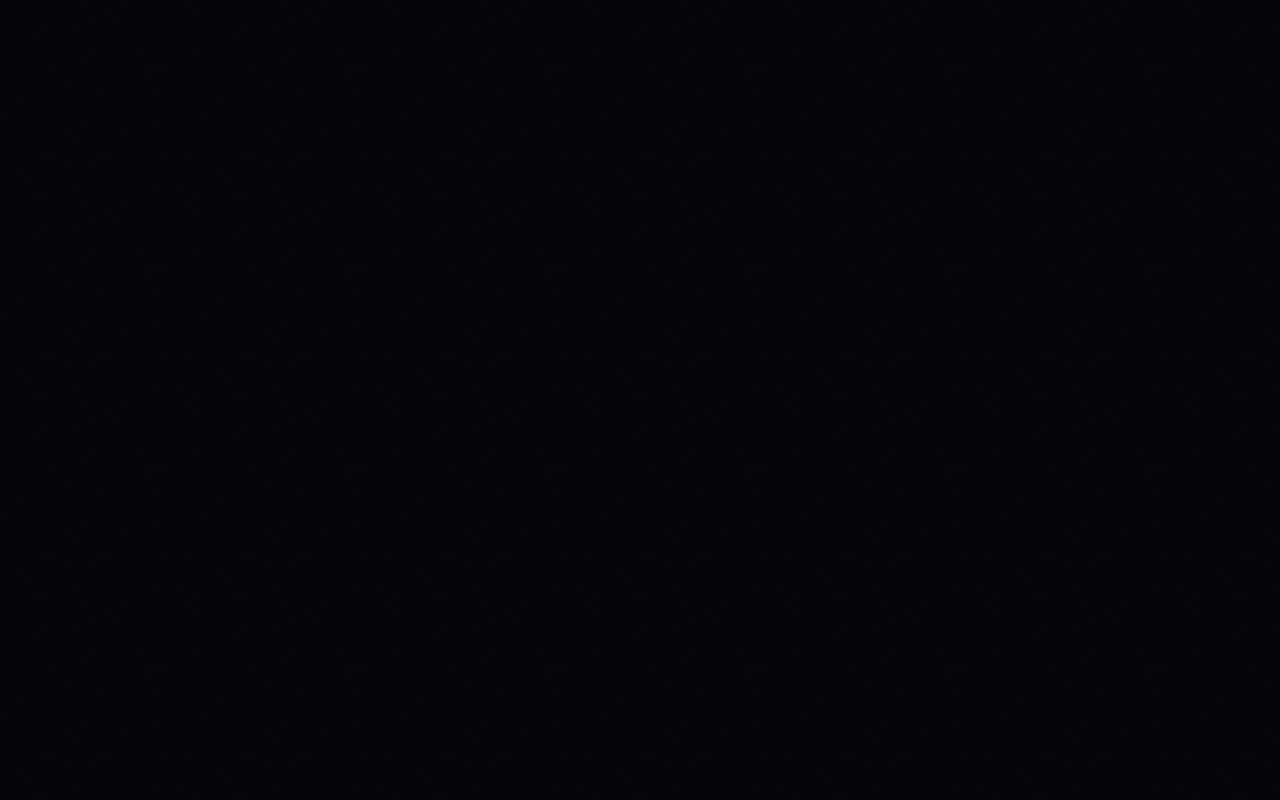
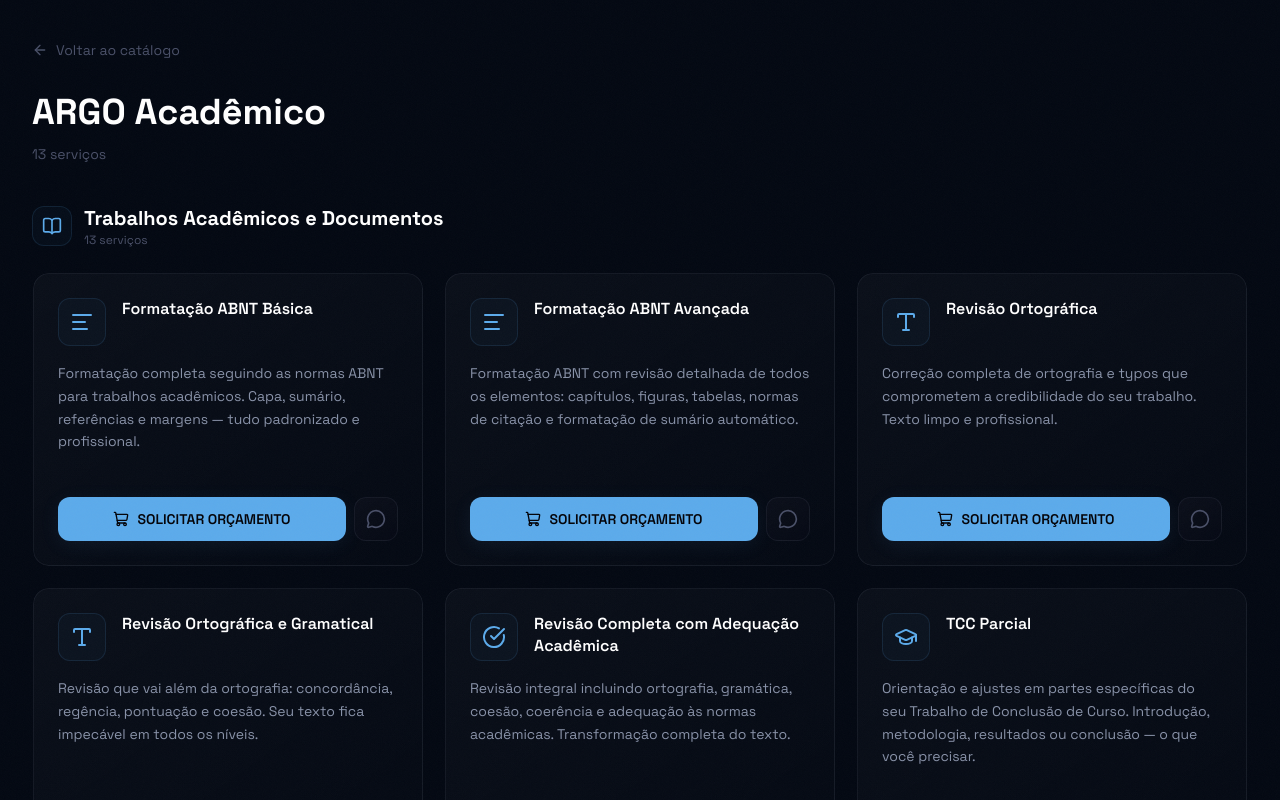
Before and after one commit to tassiadossantos/catalogo-argo, a React (Vite) app: page /marca/argo-academico in a window 1280 px wide. Before the commit this address had no page. Shown: the top 800 px of the page. Built offline with nearby package versions, Linux system fonts and the light colour scheme.

Commit message:
fix: agrupar categorias por marca, eliminando nomes duplicados nos cards da home. Cria BrandPage para exibir todos os serviços de uma marca.

```diff
--- a/src/App.jsx
+++ b/src/App.jsx
@@ -11,25 +11,11 @@ import { QuoteCartPanel } from './components/cart/QuoteCartPanel';
 import { SectionTitle } from './components/ui/SectionTitle';
 import { ServicePage } from './pages/ServicePage';
 import { CategoryPage } from './pages/CategoryPage';
+import { BrandPage } from './pages/BrandPage';
 import { categorias, pacotes } from './data/services';
+import { brands } from './data/brands';
 import { getCategoryIcon } from './components/catalog/categoryIcons';
 import { getAccent } from './components/catalog/categoryAccents';
-
-const brandCategoryNames = {
-  'trabalhos-academicos': 'ARGO Acadêmico',
-  'curriculos-carreira': 'ARGO Carreira',
-  'servicos-online-burocraticos': 'ARGO Documentos',
-  'redacao-digitação-contratos': 'ARGO Documentos',
-  'impressao-digitalizacao': 'ARGO Impressão',
-  'presenca-digital': 'ARGO Digital',
-  'comerciantes-autonomos': 'ARGO Digital',
-  'desenvolvimento-web': 'ARGO Web & Tech',
-  'informatica-suporte': 'ARGO Web & Tech',
-  'personalizacao-impressa': 'ARGO Impressão',
-  'festas-personalizados': 'ARGO Festas',
-  'automacao-solucoes-digitais': 'ARGO Web & Tech',
-  'bottons-personalizados': 'ARGO Bottons'
-};
 
 const howItWorks = [
   {
@@ -187,7 +173,6 @@ const testimonials = [
 function CatalogPage() {
   const [cartOpen, setCartOpen] = useState(false);
 
-  const sortedCategories = [...categorias].sort((a, b) => a.prioridade - b.prioridade);
   const testimonialMarqueeItems = [...testimonials, ...testimonials];
 
   return (
@@ -205,14 +190,23 @@ function CatalogPage() {
             />
 
             <div className="grid grid-cols-1 md:grid-cols-2 lg:grid-cols-3 gap-5 sm:gap-6 mt-10 stagger" style={{ gridAutoRows: '1fr' }}>
-              {sortedCategories.map((cat) => {
-                const Icon = getCategoryIcon(cat.id);
-                const accent = getAccent(cat.id);
+              {brands.map((brand) => {
+                const primaryCatId = brand.categoriaIds[0];
+                const primaryCat = categorias.find((c) => c.id === primaryCatId);
+                const Icon = getCategoryIcon(primaryCatId);
+                const accent = getAccent(primaryCatId);
+                const totalItems = brand.categoriaIds.reduce((sum, catId) => {
+                  const cat = categorias.find((c) => c.id === catId);
+                  return sum + (cat ? cat.itens.length : 0);
+                }, 0);
+                const otherCats = brand.categoriaIds.slice(1)
+                  .map((catId) => categorias.find((c) => c.id === catId))
+                  .filter(Boolean);
 
                 return (
                   <Link
-                    key={cat.id}
-                    to={`/categoria/${cat.id}`}
+                    key={brand.slug}
+                    to={`/marca/${brand.slug}`}
                     className="group relative rounded-2xl overflow-hidden holo-border hover-lift card-glow"
                     style={{ '--glow-color': accent }}
                   >
@@ -229,19 +223,33 @@ function CatalogPage() {
                         </div>
                         <div>
                           <h3 className="font-bold text-white text-lg leading-snug group-hover:text-primary-light transition-colors duration-300">
-                            {brandCategoryNames[cat.id] || cat.titulo}
+                            {brand.nome}
                           </h3>
-                          <p className="text-sm text-text-muted mt-1">{cat.titulo} · {cat.itens.length} serviços</p>
+                          <p className="text-sm text-text-muted mt-1">{totalItems} serviços</p>
                         </div>
                       </div>
 
                       <p className="text-sm font-semibold mb-3" style={{ color: accent }}>
-                        {cat.gancho}
+                        {primaryCat.gancho}
                       </p>
 
                       <p className="text-text-secondary text-sm leading-relaxed mb-5 flex-1">
-                        {cat.subtexto}
+                        {primaryCat.subtexto}
                       </p>
+
+                      {otherCats.length > 0 && (
+                        <div className="flex flex-wrap gap-2 mb-5">
+                          {otherCats.map((oc) => (
+                            <span
+                              key={oc.id}
+                              className="inline-flex items-center gap-1.5 px-2.5 py-1 rounded-lg text-[11px] font-medium"
+                              style={{ backgroundColor: `${getAccent(oc.id)}0a`, color: getAccent(oc.id), border: `1px solid ${getAccent(oc.id)}12` }}
+                            >
+                              {oc.titulo}
+                            </span>
+                          ))}
+                        </div>
+                      )}
                     </div>
                   </Link>
                 );
@@ -407,7 +415,7 @@ function CatalogPage() {
                   <p className="text-text-muted text-xs sm:text-sm">Serviços disponíveis</p>
                 </div>
                 <div className="text-center p-5 rounded-2xl glass border border-white/[0.04]">
-                  <p className="text-3xl sm:text-4xl font-bold text-primary mb-1">13</p>
+                  <p className="text-3xl sm:text-4xl font-bold text-primary mb-1">9</p>
                   <p className="text-text-muted text-xs sm:text-sm">Áreas de atuação</p>
                 </div>
                 <div className="text-center p-5 rounded-2xl glass border border-white/[0.04]">
@@ -505,6 +513,7 @@ function App() {
           <Routes>
             <Route path="/" element={<CatalogPage />} />
             <Route path="/categoria/:id" element={<CategoryPage />} />
+            <Route path="/marca/:brandSlug" element={<BrandPage />} />
             <Route path="/servico/:id" element={<ServicePage />} />
           </Routes>
         </div>
--- /dev/null
+++ b/src/data/brands.js
@@ -0,0 +1,42 @@
+export const brands = [
+  {
+    slug: 'argo-academico',
+    nome: 'ARGO Acadêmico',
+    categoriaIds: ['trabalhos-academicos'],
+  },
+  {
+    slug: 'argo-carreira',
+    nome: 'ARGO Carreira',
+    categoriaIds: ['curriculos-carreira'],
+  },
+  {
+    slug: 'argo-documentos',
+    nome: 'ARGO Documentos',
+    categoriaIds: ['servicos-online-burocraticos', 'redacao-digitação-contratos'],
+  },
+  {
+    slug: 'argo-impressao',
+    nome: 'ARGO Impressão',
+    categoriaIds: ['impressao-digitalizacao', 'personalizacao-impressa'],
+  },
+  {
+    slug: 'argo-digital',
+    nome: 'ARGO Digital',
+    categoriaIds: ['presenca-digital', 'comerciantes-autonomos'],
+  },
+  {
+    slug: 'argo-web-tech',
+    nome: 'ARGO Web & Tech',
+    categoriaIds: ['desenvolvimento-web', 'informatica-suporte', 'automacao-solucoes-digitais'],
+  },
+  {
+    slug: 'argo-festas',
+    nome: 'ARGO Festas',
+    categoriaIds: ['festas-personalizados'],
+  },
+  {
+    slug: 'argo-bottons',
+    nome: 'ARGO Bottons',
+    categoriaIds: ['bottons-personalizados'],
+  },
+];
--- /dev/null
+++ b/src/pages/BrandPage.jsx
@@ -0,0 +1,159 @@
+import { useParams, Link } from 'react-router-dom';
+import { ArrowLeft, ShoppingCart, MessageCircle } from 'lucide-react';
+import { brands } from '../data/brands';
+import { categorias } from '../data/services';
+import { getCategoryIcon, getServiceIcon } from '../components/catalog/categoryIcons';
+import { getAccent } from '../components/catalog/categoryAccents';
+import { useQuoteCart } from '../context/QuoteCartContext';
+
+export function BrandPage() {
+  const { brandSlug } = useParams();
+  const brand = brands.find((b) => b.slug === brandSlug);
+  const { addItem, isInCart } = useQuoteCart();
+
+  if (!brand) {
+    return (
+      <div className="min-h-screen flex items-center justify-center bg-surface">
+        <div className="text-center">
+          <h1 className="text-2xl font-bold text-white mb-4">Marca não encontrada</h1>
+          <Link to="/" className="text-primary hover:underline">Voltar ao catálogo</Link>
+        </div>
+      </div>
+    );
+  }
+
+  const brandCategories = brand.categoriaIds
+    .map((id) => categorias.find((c) => c.id === id))
+    .filter(Boolean);
+
+  const firstCat = brandCategories[0];
+  const accent = getAccent(firstCat.id);
+
+  const generateWhatsAppLink = (serviceName) => {
+    const message = `Olá! Gostaria de solicitar um orçamento para: ${serviceName}`;
+    return `https://wa.me/5571996171605?text=${encodeURIComponent(message)}`;
+  };
+
+  return (
+    <div className="min-h-screen bg-surface">
+      <div className="fixed inset-0 pointer-events-none">
+        <div className="absolute top-0 left-1/2 -translate-x-1/2 w-[400px] h-[250px] sm:w-[600px] sm:h-[350px] lg:w-[900px] lg:h-[500px] glow-spot opacity-15" style={{ backgroundColor: `${accent}05` }} />
+        <div className="absolute bottom-0 right-0 w-[200px] h-[200px] sm:w-[300px] sm:h-[300px] lg:w-[400px] lg:h-[400px] glow-spot opacity-10 bg-accent/[0.01]" />
+      </div>
+      <div className="absolute inset-0 bg-grid-dense opacity-8 pointer-events-none" />
+
+      <div className="relative mx-auto max-w-7xl px-4 sm:px-6 lg:px-8 py-8 sm:py-10">
+        <Link
+          to="/"
+          className="inline-flex items-center gap-2 text-sm text-text-muted hover:text-white transition-colors duration-300 mb-8 group"
+        >
+          <ArrowLeft className="w-4 h-4 group-hover:-translate-x-1 transition-transform duration-300" />
+          Voltar ao catálogo
+        </Link>
+
+        <div className="mb-10">
+          <h1 className="text-3xl sm:text-4xl font-bold text-white mb-3">{brand.nome}</h1>
+          <p className="text-text-muted text-sm">
+            {brandCategories.length > 1
+              ? `${brandCategories.length} categorias · ${brandCategories.reduce((sum, c) => sum + c.itens.length, 0)} serviços`
+              : `${brandCategories[0].itens.length} serviços`
+            }
+          </p>
+        </div>
+
+        {brandCategories.map((cat) => {
+          const CatIcon = getCategoryIcon(cat.id);
+          const catAccent = getAccent(cat.id);
+
+          return (
+            <section key={cat.id} className="mb-12 last:mb-0">
+              <div className="flex items-center gap-3 mb-6">
+                <div
+                  className="w-10 h-10 rounded-xl flex items-center justify-center shrink-0"
+                  style={{
+                    backgroundColor: `${catAccent}08`,
+                    border: `1px solid ${catAccent}20`
+                  }}
+                >
+                  <CatIcon className="w-5 h-5" style={{ color: catAccent }} />
+                </div>
+                <div>
+                  <h2 className="text-lg sm:text-xl font-bold text-white">{cat.titulo}</h2>
+                  <p className="text-xs text-text-muted">{cat.itens.length} serviços</p>
+                </div>
+              </div>
+
+              <div className="grid grid-cols-1 sm:grid-cols-2 lg:grid-cols-3 gap-5 stagger">
+                {cat.itens.map((item, index) => {
+                  const serviceId = `${cat.id}-${index}`;
+                  const ServiceIcon = getServiceIcon(item.nome);
+                  const inCart = isInCart(serviceId);
+
+                  return (
+                    <div
+                      key={index}
+                      className="group relative rounded-2xl overflow-hidden holo-border hover-lift"
+                    >
+                      <div className="relative glass rounded-2xl h-full flex flex-col border border-white/[0.04] group-hover:border-white/[0.08] transition-all duration-500">
+                        <div className="p-6 flex-1 flex flex-col">
+                          <div className="flex items-start gap-4 mb-4">
+                            <div
+                              className="w-12 h-12 rounded-xl flex items-center justify-center shrink-0 transition-all duration-500 group-hover:scale-110"
+                              style={{
+                                backgroundColor: `${catAccent}08`,
+                                border: `1px solid ${catAccent}20`
+                              }}
+                            >
+                              <ServiceIcon className="w-6 h-6 transition-colors duration-300" style={{ color: catAccent }} />
+                            </div>
+                            <div className="flex-1 min-w-0">
+                              <h3 className="font-semibold text-white text-base leading-snug">
+                                {item.nome}
+                              </h3>
+                            </div>
+                          </div>
+                          <p className="text-text-secondary text-sm leading-relaxed mb-5 flex-1">
+                            {item.descricao}
+                          </p>
+                        </div>
+
+                        <div className="px-4 sm:px-6 pb-4 sm:pb-6 flex items-center gap-2">
+                          <button
+                            onClick={() => addItem({ id: serviceId, nome: item.nome, categoria: cat.titulo })}
+                            disabled={inCart}
+                            className={`flex-1 flex items-center justify-center gap-2 h-10 sm:h-11 rounded-xl text-xs sm:text-sm font-semibold transition-all duration-300 ${
+                              inCart
+                                ? 'glass text-primary border border-primary/10'
+                                : 'text-[#030308] hover:brightness-110 active:scale-[0.97]'
+                            }`}
+                            style={!inCart ? {
+                              backgroundColor: catAccent,
+                              boxShadow: `0 4px 20px ${catAccent}15`
+                            } : undefined}
+                          >
+                            <ShoppingCart className="w-4 h-4" />
+                            <span className="hidden sm:inline">{inCart ? 'ADICIONADO' : 'SOLICITAR ORÇAMENTO'}</span>
+                            <span className="sm:hidden">{inCart ? 'ADICIONADO' : 'ORÇAMENTO'}</span>
+                          </button>
+                          <a
+                            href={generateWhatsAppLink(item.nome)}
+                            target="_blank"
+                            rel="noopener noreferrer"
+                            className="flex items-center justify-center w-11 h-11 rounded-xl glass hover:bg-white/[0.03] text-text-muted hover:text-white transition-all duration-300"
+                            aria-label={`Contatar sobre ${item.nome}`}
+                          >
+                            <MessageCircle className="w-5 h-5" />
+                          </a>
+                        </div>
+                      </div>
+                    </div>
+                  );
+                })}
+              </div>
+            </section>
+          );
+        })}
+      </div>
+    </div>
+  );
+}
```
